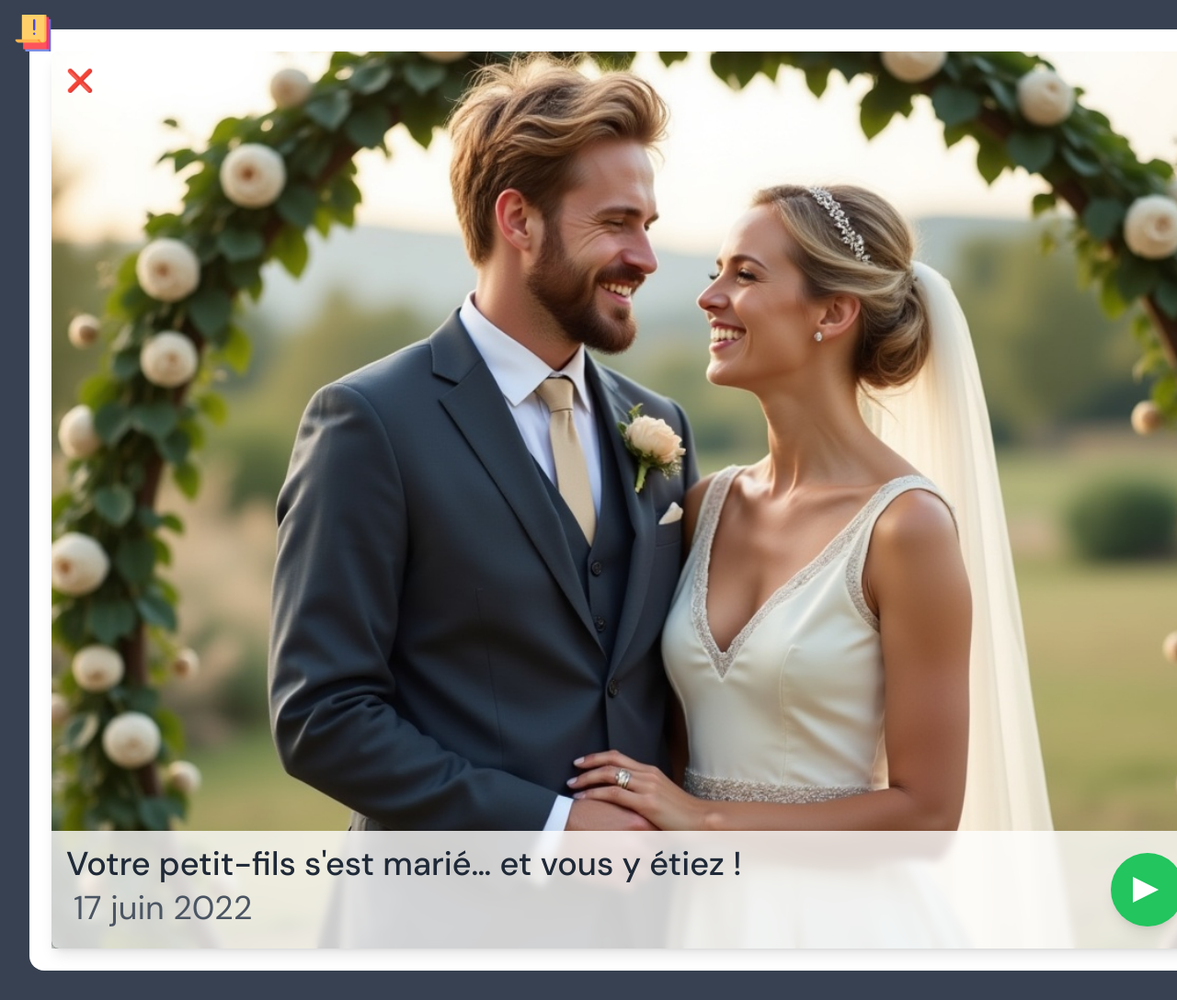
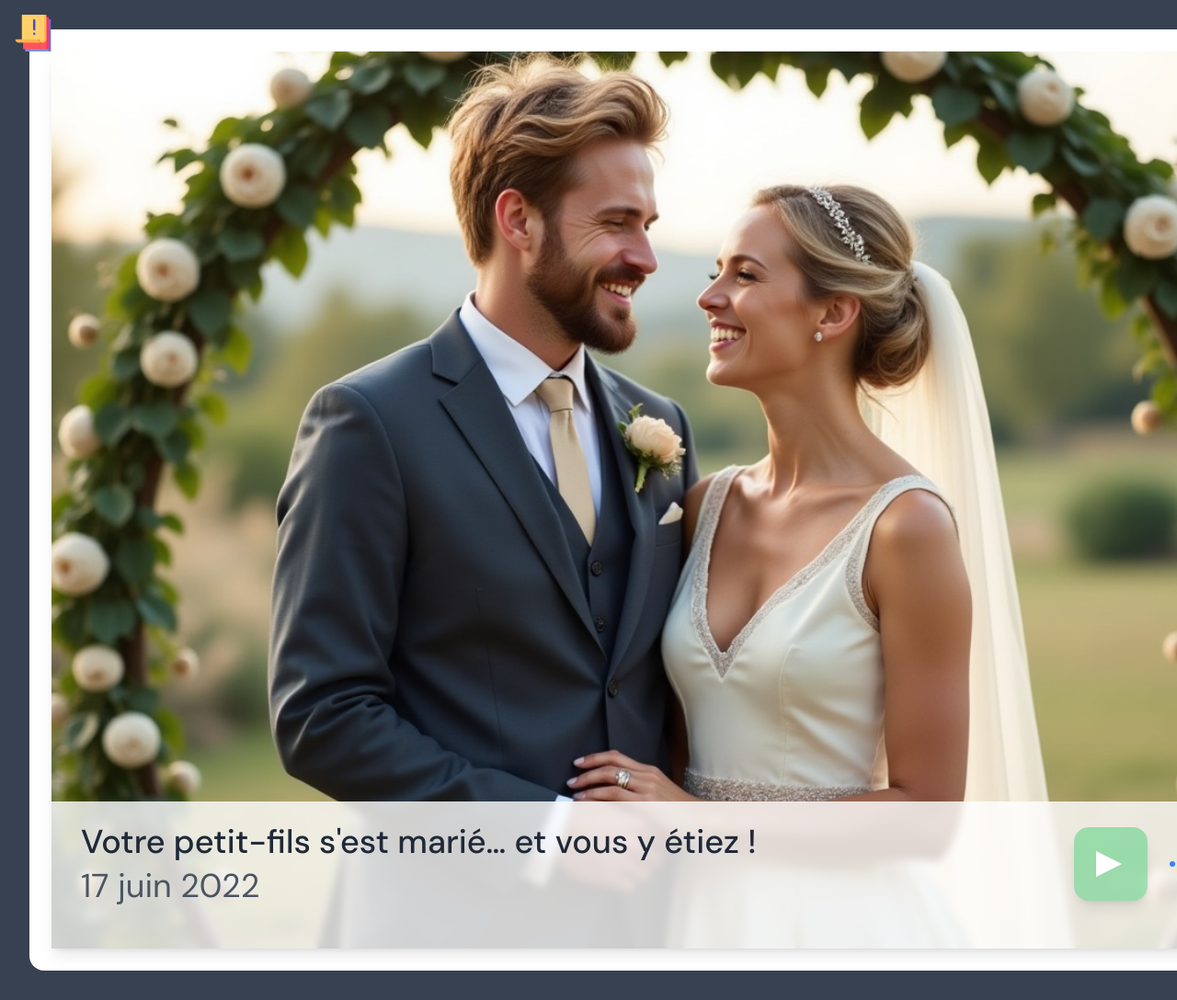
Before and after one commit to Marius-P1/remember-me, a Vue app in the folder app-front/: page /souvenir in a window 1280 px wide. Shown: the top 1088 px of the page at 92% size. Built offline with nearby package versions, Linux system fonts and the light colour scheme.

Commit message:
souvenir du jour

```diff
--- a/app-front/src/SouvenirPage.vue
+++ b/app-front/src/SouvenirPage.vue
@@ -4,16 +4,29 @@
       class="container-fixed-size bg-white bg-slate-50 p-6 font-sans flex flex-col rounded-xl space-y-6 h-[600px]"
     >
       <div
-        class="memory-app relative w-full flex-1 bg-gray-50 rounded-lg overflow-hidden shadow-lg"
+        class="memory-app relative w-full flex-1 bg-gray-50 overflow-hidden shadow-lg"
       >
-        <!-- Bouton retour -->
-        <div
-          class="absolute top-4 left-4 text-white text-xl z-10 hover:opacity-80 transition-opacity"
+        <!-- Bouton retour en haut à droite -->
+        <router-link
+          to="/album"
+          class="absolute top-4 right-4 z-20 bg-white rounded-full p-4 shadow-lg hover:bg-gray-100 transition"
+          aria-label="Fermer"
         >
-          <router-link to="/album" class="text-blue-600 hover:underline">
-            <h2 class="text-2xl font-bold text-gray-800">❌</h2>
-          </router-link>
-        </div>
+          <svg
+            xmlns="http://www.w3.org/2000/svg"
+            class="h-8 w-8 text-gray-800"
+            fill="none"
+            viewBox="0 0 24 24"
+            stroke="currentColor"
+            stroke-width="2"
+          >
+            <path
+              stroke-linecap="round"
+              stroke-linejoin="round"
+              d="M6 18L18 6M6 6l12 12"
+            />
+          </svg>
+        </router-link>
 
         <!-- Image principale -->
         <div class="relative w-full h-full">
@@ -21,32 +34,39 @@
 
           <!-- Bandeau texte + audio -->
           <div
-            class="absolute bottom-0 left-0 right-0 bg-white bg-opacity-80 backdrop-blur-sm p-4"
+            class="absolute bottom-0 left-0 right-0 bg-white bg-opacity-80 backdrop-blur-sm px-8 py-6 min-h-[10rem]"
           >
             <div class="flex justify-between items-center">
-              <div>
-                <h2 class="font-medium text-gray-800 text-4xl">
+              <div class="flex-1">
+                <h2 class="font-medium text-gray-800 text-4xl break-words">
                   {{ shortHistory }}
                 </h2>
-                <p class="p-2 text-gray-600 text-4xl">{{ date }}</p>
+                <p class="pt-2 text-gray-600 text-4xl">{{ date }}</p>
               </div>
 
-              <div class="flex items-center space-x-6">
+              <div class="flex items-center space-x-6 ml-6 mr-6">
                 <!-- BOUTON PLAY -->
                 <button
                   v-if="!isPlaying"
                   @click="playAudio"
-                  class="w-20 h-20 bg-green-500 rounded-full flex items-center justify-center shadow-lg text-white text-5xl font-bold"
+                  class="w-20 h-20 bg-green-500/40 rounded-xl flex items-center justify-center shadow-lg"
                 >
-                  <span class="transform rotate-90 block leading-none">▲</span>
+                  <span
+                    class="text-white text-5xl font-bold transform rotate-90 opacity-100"
+                  >
+                    ▲
+                  </span>
                 </button>
+
                 <!-- BOUTON STOP -->
                 <button
                   v-else
                   @click="stopAudio"
-                  class="w-20 h-20 bg-red-500 rounded-full flex items-center justify-center shadow-lg text-white text-4xl font-bold"
+                  class="w-20 h-20 bg-red-500/40 rounded-xl flex items-center justify-center shadow-lg"
                 >
-                  &#9632;
+                  <span class="text-white text-4xl font-bold opacity-100">
+                    &#9632;
+                  </span>
                 </button>
 
                 <!-- Audio tag -->
```
